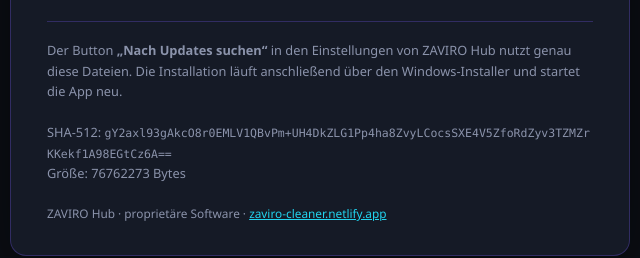
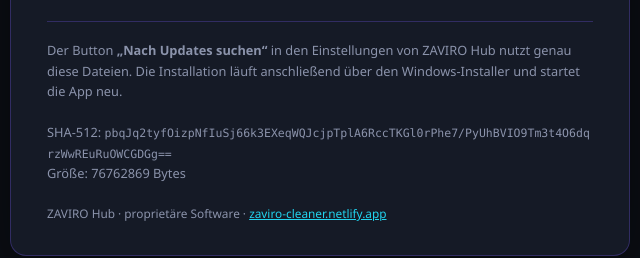
Before and after one commit to ZYHPER08/zaviro-hub-feed, a plain HTML site: page docs/index.html in a window 1280 px wide. Shown: the part 466-724 px from the top of the page, 320-960 px from the left. Drawn offline with Linux system fonts and the light colour scheme.

Commit message:
Hash des korrigierten Installers (v1.1.7)

```diff
--- a/docs/index.html
+++ b/docs/index.html
@@ -37,7 +37,7 @@
       <li><a class="file" href="latest.yml"><span>latest.yml</span><span>Update-Metadaten</span></a></li>
       <li><a class="file" href="https://github.com/ZYHPER08/zaviro-hub-feed/releases/download/v1.1.7/ZAVIRO.Hub.Setup.1.1.7.exe"><span>ZAVIRO.Hub.Setup.1.1.7.exe</span><span>Installer</span></a></li>
     </ul>
-    <p class="note">Der Button <b>&bdquo;Nach Updates suchen&ldquo;</b> in den Einstellungen von ZAVIRO Hub nutzt genau diese Dateien. Die Installation l&auml;uft anschlie&szlig;end &uuml;ber den Windows-Installer und startet die App neu.<br><br>SHA-512: <span style="font-family:Consolas,monospace;font-size:.72rem;word-break:break-all">gY2axl93gAkcO8r0EMLV1QBvPm+UH4DkZLG1Pp4ha8ZvyLCocsSXE4V5ZfoRdZyv3TZMZrKKekf1A98EGtCz6A==</span><br>Gr&ouml;&szlig;e: 76762273 Bytes</p>
+    <p class="note">Der Button <b>&bdquo;Nach Updates suchen&ldquo;</b> in den Einstellungen von ZAVIRO Hub nutzt genau diese Dateien. Die Installation l&auml;uft anschlie&szlig;end &uuml;ber den Windows-Installer und startet die App neu.<br><br>SHA-512: <span style="font-family:Consolas,monospace;font-size:.72rem;word-break:break-all">pbqJq2tyfOizpNfIuSj66k3EXeqWQJcjpTplA6RccTKGl0rPhe7/PyUhBVIO9Tm3t4O6dqrzWwREuRuOWCGDGg==</span><br>Gr&ouml;&szlig;e: 76762869 Bytes</p>
     <footer>ZAVIRO Hub &middot; propriet&auml;re Software &middot; <a href="https://zaviro-cleaner.netlify.app" style="color:var(--accent2)">zaviro-cleaner.netlify.app</a></footer>
   </main>
 </body>
```
